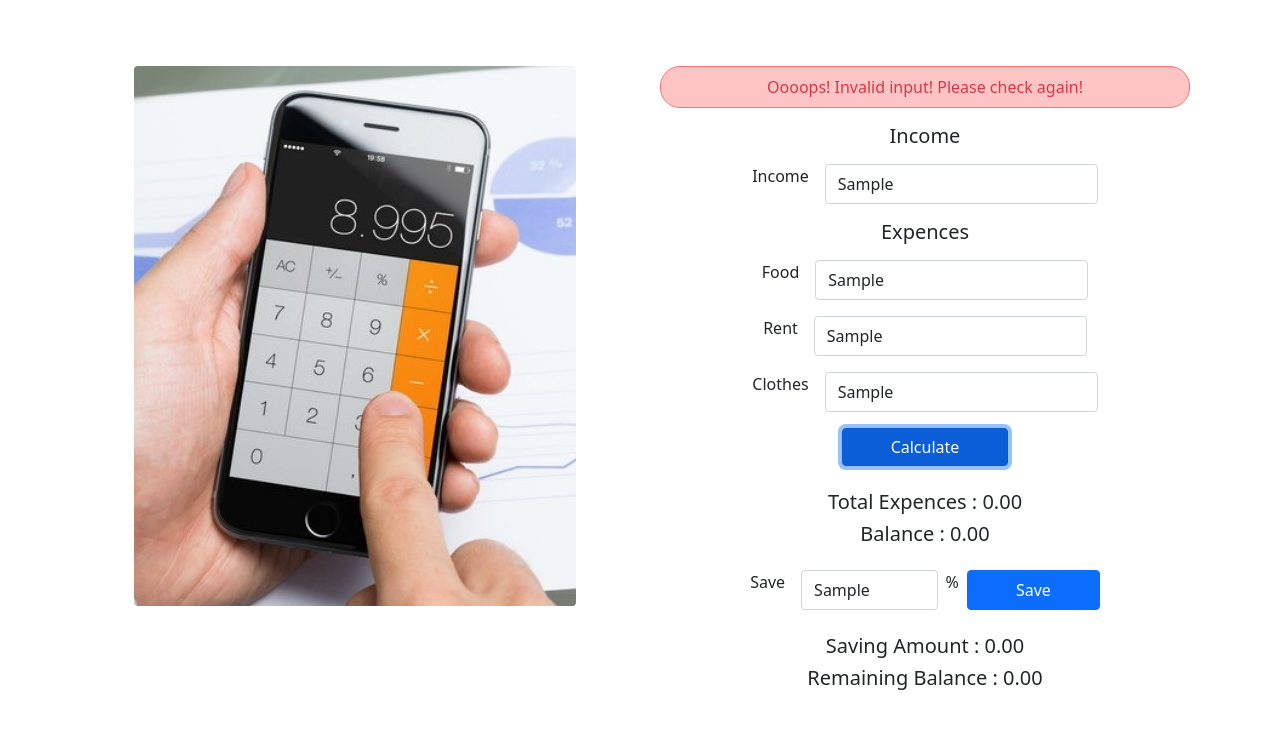
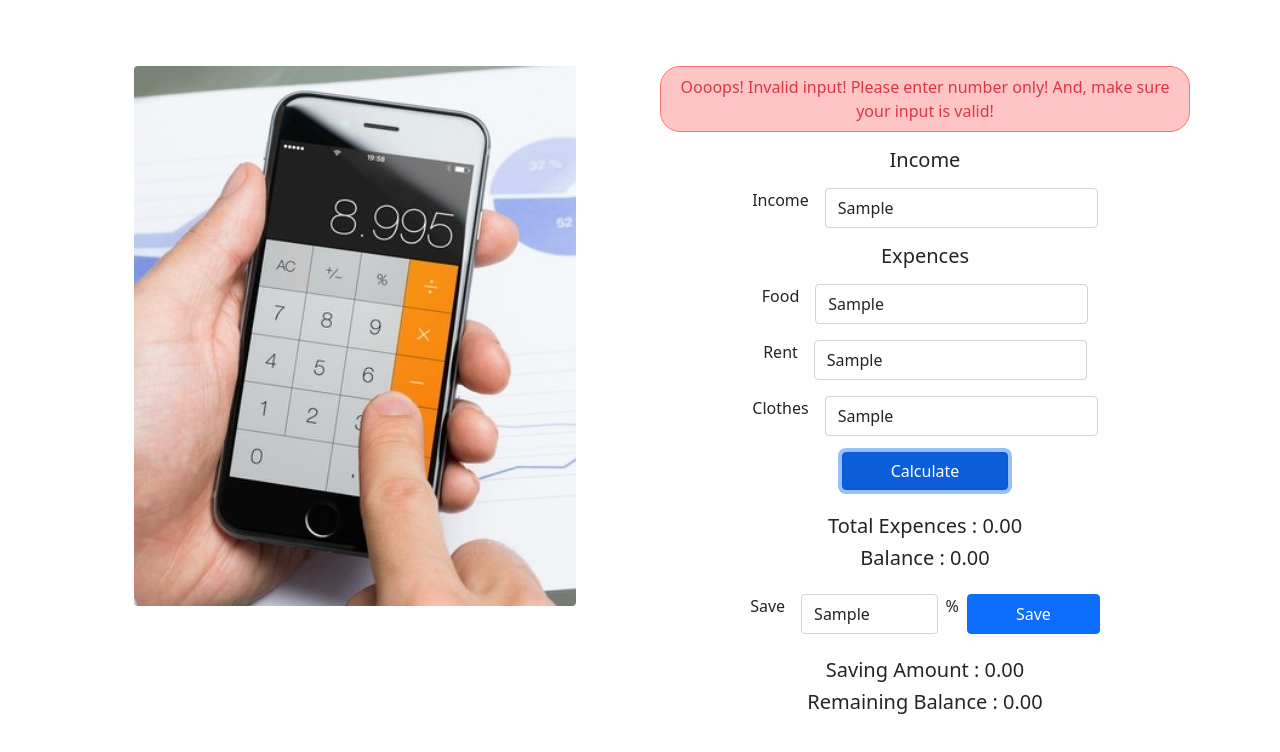
Before and after one commit to faisal-2d/monthly-planner, a plain HTML site: page index.html in a window 1280 px wide. Both pictures are taken after typing "Sample", "Sample", "Sample", "Sample", "Sample" into the empty fields and a click on the button "Calculate". Shown: the part 102-854 px from the top of the page. Drawn offline with nearby package versions, Linux system fonts and the light colour scheme.

Commit message:
final updated

```diff
--- a/index.html
+++ b/index.html
@@ -32,7 +32,7 @@
 
                         <!-- invalid warning  -->
                         <div class="m-2">
-                            <p id="alert" class="p-2 text-danger">Oooops! Invalid input! Please check again!</p>
+                            <p id="alert" class="p-2 text-danger">Oooops! Invalid input! Please enter number only! And, make sure your input is valid!</p>
                         </div>
 
                         <!-- Income field  -->
```
